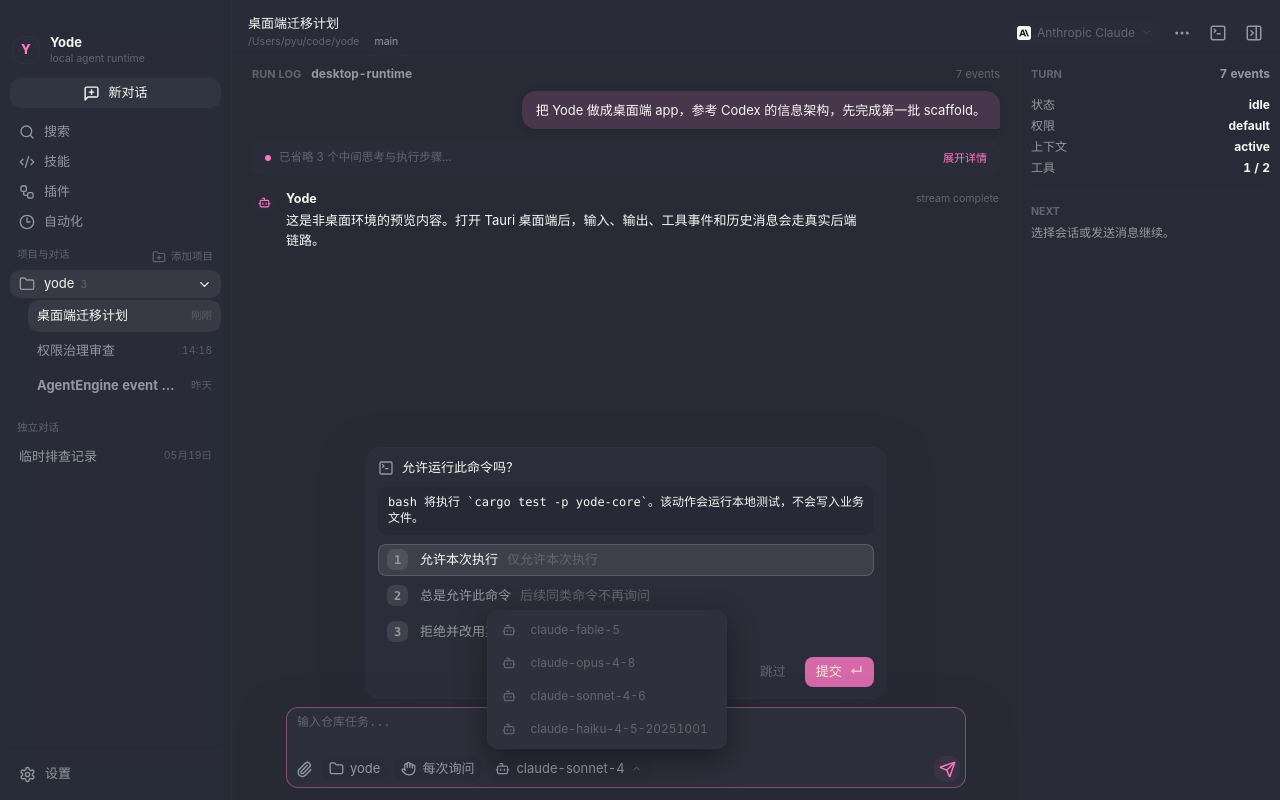
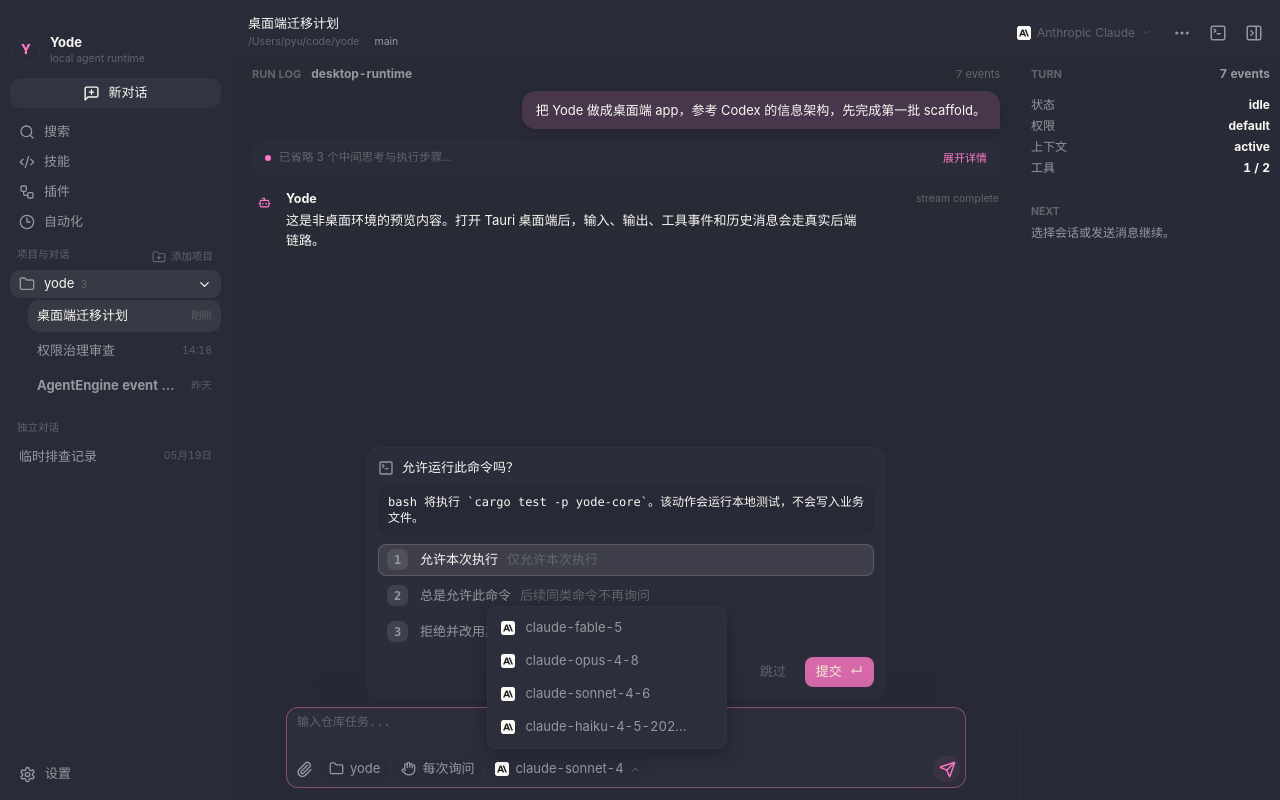
Before and after one commit to anYuJia/yode, a React (Vite) app in the folder apps/yode-desktop/: page / in a window 1280 px wide. Both pictures are taken after a click on the button "claude-sonnet-4". Built offline with nearby package versions, Linux system fonts and the light colour scheme.

Commit message:
style: 彻底统一下拉菜单样式并添加动画过渡效果

```diff
--- a/apps/yode-desktop/src/App.tsx
+++ b/apps/yode-desktop/src/App.tsx
@@ -1699,20 +1699,13 @@
 
       {isOpen && (
         <div
+          className="context-dropdown"
           style={{
             position: "absolute",
             top: "calc(100% + 6px)",
+            bottom: "auto",
             left: 0,
-            zIndex: 9999,
-            background: "var(--panel-raised)",
-            border: "1px solid var(--line)",
-            borderRadius: "var(--radius)",
-            boxShadow: "0 10px 30px rgba(0, 0, 0, 0.4)",
-            minWidth: "160px",
-            maxHeight: "220px",
-            overflowY: "auto",
-            padding: "4px",
-            backdropFilter: "blur(12px)"
+            width: "200px"
           }}
         >
           {options.map((opt) => {
@@ -1722,39 +1715,15 @@
                 key={opt.value}
                 type="button"
                 data-tauri-no-drag
+                className={`context-option ${isSelected ? "selected" : ""}`}
                 onClick={() => {
                   onChange(opt.value);
                   setIsOpen(false);
                 }}
-                style={{
-                  display: "flex",
-                  alignItems: "center",
-                  width: "100%",
-                  padding: "6px 10px",
-                  border: "none",
-                  background: isSelected ? "var(--accent-muted)" : "transparent",
-                  color: isSelected ? "var(--text)" : "var(--text-soft)",
-                  borderRadius: "calc(var(--radius) - 2px)",
-                  fontSize: "12px",
-                  cursor: "pointer",
-                  textAlign: "left",
-                  transition: "background 100ms, color 100ms"
-                }}
-                onMouseEnter={(e) => {
-                  if (!isSelected) {
-                    e.currentTarget.style.background = "var(--field)";
-                    e.currentTarget.style.color = "var(--text)";
-                  }
-                }}
-                onMouseLeave={(e) => {
-                  if (!isSelected) {
-                    e.currentTarget.style.background = "transparent";
-                    e.currentTarget.style.color = "var(--text-soft)";
-                  }
-                }}
               >
-                <span style={{ flex: 1, overflow: "hidden", textOverflow: "ellipsis", whiteSpace: "nowrap" }}>{opt.label}</span>
-                {isSelected && <Check size={12} style={{ color: "var(--accent)", marginLeft: "8px" }} />}
+                <TopbarProviderIcon id={opt.value} />
+                <span>{opt.label}</span>
+                {isSelected ? <Check size={14} style={{ color: "var(--accent)" }} /> : <span />}
               </button>
             );
           })}
@@ -2927,28 +2896,13 @@
                 boxShadow: "none"
               }}
             >
-              <Bot size={15} />
+              <TopbarProviderIcon id={currentProvider} />
               <span>{currentModel || (isZh ? "选择模型" : "Select model")}</span>
               <ChevronDown size={11} style={{ opacity: 0.7, transform: modelDropdownOpen ? "rotate(180deg)" : "none", transition: "transform 150ms" }} />
             </button>
 
             {modelDropdownOpen && (
-              <div className="context-dropdown model-dropdown" style={{
-                position: "absolute",
-                bottom: "100%",
-                left: "0",
-                marginBottom: "8px",
-                zIndex: 1000,
-                background: "var(--panel-raised)",
-                border: "1px solid var(--line)",
-                borderRadius: "var(--radius)",
-                boxShadow: "0 10px 30px rgba(0, 0, 0, 0.4)",
-                minWidth: "160px",
-                maxHeight: "220px",
-                overflowY: "auto",
-                padding: "4px",
-                backdropFilter: "blur(12px)"
-              }}>
+              <div className="context-dropdown model-dropdown">
                 {modelOptions.map((model: string) => {
                   const selected = model === currentModel;
                   return (
@@ -2960,24 +2914,10 @@
                         onModelChange(model);
                         setModelDropdownOpen(false);
                       }}
-                      style={{
-                        display: "flex",
-                        alignItems: "center",
-                        width: "100%",
-                        padding: "6px 10px",
-                        border: "none",
-                        background: selected ? "var(--accent-muted)" : "transparent",
-                        color: selected ? "var(--text)" : "var(--text-soft)",
-                        borderRadius: "calc(var(--radius) - 2px)",
-                        fontSize: "12px",
-                        cursor: "pointer",
-                        textAlign: "left",
-                        transition: "background 100ms, color 100ms"
-                      }}
                     >
-                      <Bot size={14} style={{ marginRight: "6px" }} />
-                      <span style={{ flex: 1, overflow: "hidden", textOverflow: "ellipsis", whiteSpace: "nowrap" }}>{model}</span>
-                      {selected ? <Check size={14} style={{ color: "var(--accent)" }} /> : null}
+                      <TopbarProviderIcon id={currentProvider} />
+                      <span>{model}</span>
+                      {selected ? <Check size={14} style={{ color: "var(--accent)" }} /> : <span />}
                     </button>
                   );
                 })}
--- a/apps/yode-desktop/src/styles/app.css
+++ b/apps/yode-desktop/src/styles/app.css
@@ -1396,6 +1396,35 @@
   background: var(--panel);
   box-shadow: 0 4px 20px rgba(0, 0, 0, 0.3);
   padding: 6px;
+  animation: dropdown-slide-up 180ms cubic-bezier(0.16, 1, 0.3, 1);
+  transform-origin: bottom left;
+}
+
+.context-dropdown[style*="top:"] {
+  transform-origin: top left;
+  animation: dropdown-slide-down 180ms cubic-bezier(0.16, 1, 0.3, 1);
+}
+
+@keyframes dropdown-slide-up {
+  from {
+    opacity: 0;
+    transform: translateY(8px) scale(0.96);
+  }
+  to {
+    opacity: 1;
+    transform: translateY(0) scale(1);
+  }
+}
+
+@keyframes dropdown-slide-down {
+  from {
+    opacity: 0;
+    transform: translateY(-8px) scale(0.96);
+  }
+  to {
+    opacity: 1;
+    transform: translateY(0) scale(1);
+  }
 }
 
 .context-dropdown-divider {
```
